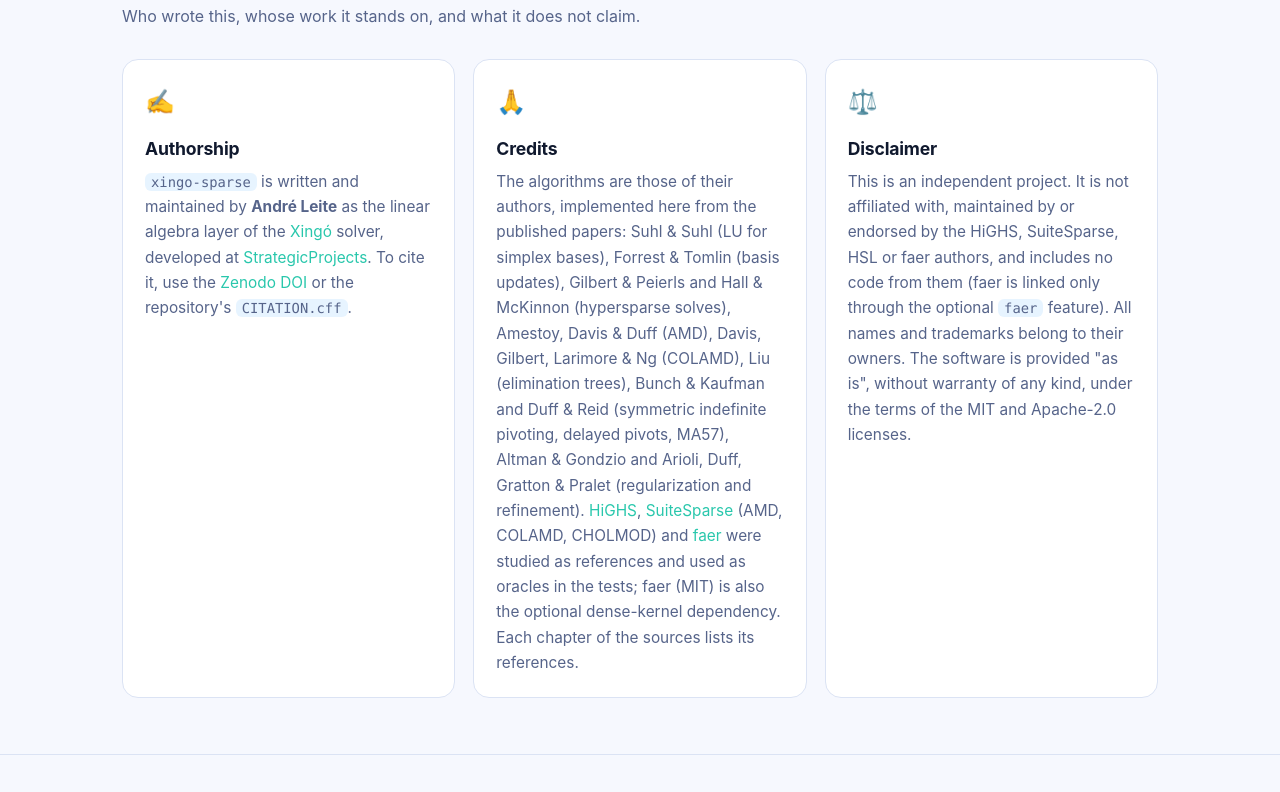
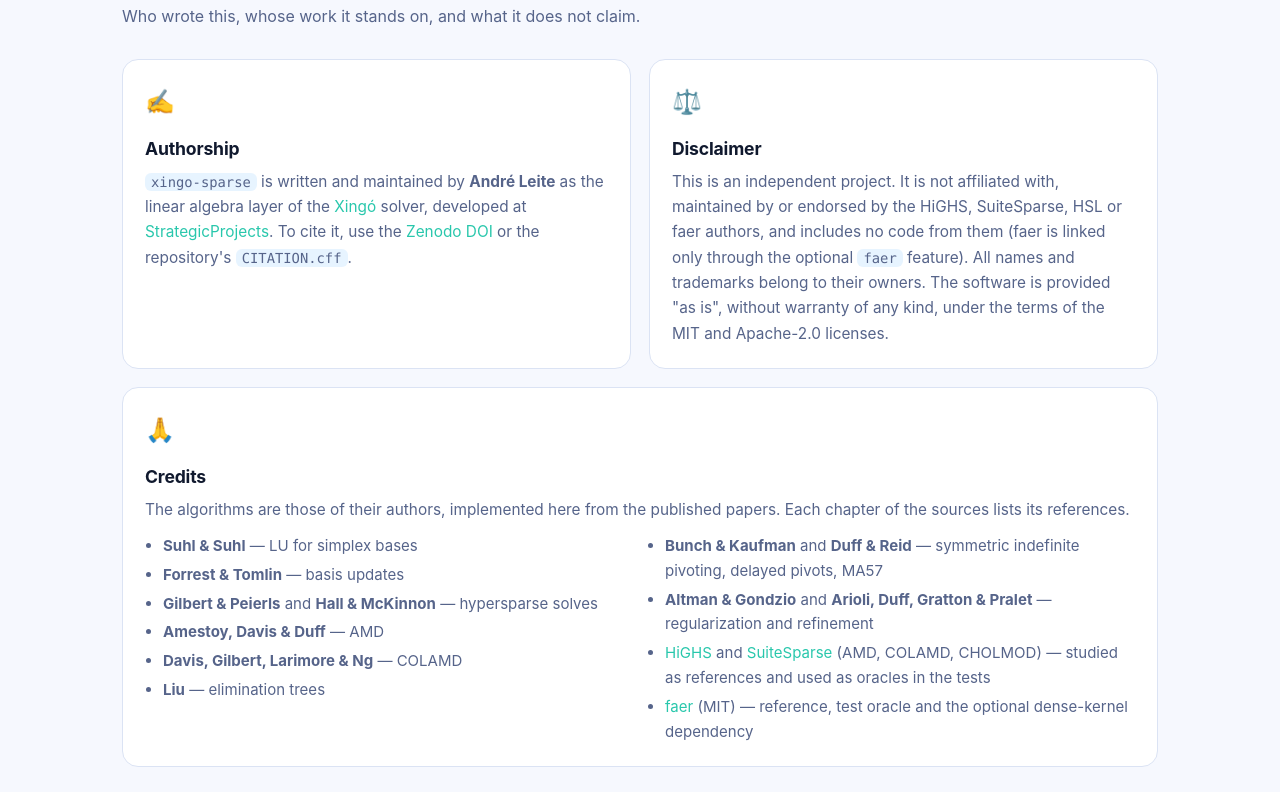
Before and after one commit to StrategicProjects/xingo-sparse, a plain HTML site: page site/index.html in a window 1280 px wide. Shown: the part 6256-7048 px from the top of the page. Drawn offline with Linux system fonts and the light colour scheme.

Commit message:
sparse: workflows com actions de terceiros fixadas por commit e permissões mínimas (build só lê, deploy escreve); página — seção de créditos em dois cartões mais lista em colunas
Mesmo arranjo adotado na xingo-extprec (D-0123, D-0124). Nenhuma mudança de código.

Co-Authored-By: Claude Fable 5.2 <noreply@anthropic.com>
Claude-Session: https://claude.ai/code/session_01358TeZ6fozKtrKuYr8KqGf

```diff
--- a/site/index.html
+++ b/site/index.html
@@ -134,6 +134,9 @@
   .card h3 { margin: 12px 0 6px; font-size: 1.1rem; letter-spacing: -.01em; }
   .card p { margin: 0; color: var(--muted); font-size: .96rem; }
   .card ul { margin: 8px 0 0; padding-left: 18px; color: var(--muted); font-size: .94rem; }
+  .card ul.cols { columns: 2; column-gap: 32px; margin-top: 12px; }
+  .card ul.cols li { break-inside: avoid; margin-bottom: 4px; }
+  @media (max-width: 860px) { .card ul.cols { columns: 1; } }
 
   .pills { display: flex; flex-wrap: wrap; gap: 8px; margin-top: 6px; }
   .pill { font: 600 .82rem ui-monospace, monospace; padding: 6px 11px; border-radius: 999px; background: color-mix(in srgb, var(--brand) 12%, transparent); border: 1px solid color-mix(in srgb, var(--brand) 26%, transparent); color: var(--fg); }
@@ -388,10 +391,25 @@ assert!(nnz_l &lt;= s.<span class="c-cmd">cholesky_nnz</span>(&amp;q)?);</code><
     <div class="wrap">
       <h2>Authorship, credits and disclaimer</h2>
       <p class="sub">Who wrote this, whose work it stands on, and what it does not claim.</p>
-      <div class="grid f3">
+      <div class="grid f2">
         <div class="card"><div class="ic">✍️</div><h3>Authorship</h3><p><code>xingo-sparse</code> is written and maintained by <strong>André Leite</strong> as the linear algebra layer of the <a href="https://github.com/StrategicProjects/xingo">Xingó</a> solver, developed at <a href="https://github.com/StrategicProjects">StrategicProjects</a>. To cite it, use the <a href="https://doi.org/10.5281/zenodo.24095312">Zenodo DOI</a> or the repository's <code>CITATION.cff</code>.</p></div>
-        <div class="card"><div class="ic">🙏</div><h3>Credits</h3><p>The algorithms are those of their authors, implemented here from the published papers: Suhl &amp; Suhl (LU for simplex bases), Forrest &amp; Tomlin (basis updates), Gilbert &amp; Peierls and Hall &amp; McKinnon (hypersparse solves), Amestoy, Davis &amp; Duff (AMD), Davis, Gilbert, Larimore &amp; Ng (COLAMD), Liu (elimination trees), Bunch &amp; Kaufman and Duff &amp; Reid (symmetric indefinite pivoting, delayed pivots, MA57), Altman &amp; Gondzio and Arioli, Duff, Gratton &amp; Pralet (regularization and refinement). <a href="https://highs.dev">HiGHS</a>, <a href="https://github.com/DrTimothyAldenDavis/SuiteSparse">SuiteSparse</a> (AMD, COLAMD, CHOLMOD) and <a href="https://crates.io/crates/faer">faer</a> were studied as references and used as oracles in the tests; faer (MIT) is also the optional dense-kernel dependency. Each chapter of the sources lists its references.</p></div>
         <div class="card"><div class="ic">⚖️</div><h3>Disclaimer</h3><p>This is an independent project. It is not affiliated with, maintained by or endorsed by the HiGHS, SuiteSparse, HSL or faer authors, and includes no code from them (faer is linked only through the optional <code>faer</code> feature). All names and trademarks belong to their owners. The software is provided "as is", without warranty of any kind, under the terms of the MIT and Apache-2.0 licenses.</p></div>
+      </div>
+      <div class="grid" style="margin-top:18px">
+        <div class="card"><div class="ic">🙏</div><h3>Credits</h3><p>The algorithms are those of their authors, implemented here from the published papers. Each chapter of the sources lists its references.</p>
+          <ul class="cols">
+            <li><strong>Suhl &amp; Suhl</strong> — LU for simplex bases</li>
+            <li><strong>Forrest &amp; Tomlin</strong> — basis updates</li>
+            <li><strong>Gilbert &amp; Peierls</strong> and <strong>Hall &amp; McKinnon</strong> — hypersparse solves</li>
+            <li><strong>Amestoy, Davis &amp; Duff</strong> — AMD</li>
+            <li><strong>Davis, Gilbert, Larimore &amp; Ng</strong> — COLAMD</li>
+            <li><strong>Liu</strong> — elimination trees</li>
+            <li><strong>Bunch &amp; Kaufman</strong> and <strong>Duff &amp; Reid</strong> — symmetric indefinite pivoting, delayed pivots, MA57</li>
+            <li><strong>Altman &amp; Gondzio</strong> and <strong>Arioli, Duff, Gratton &amp; Pralet</strong> — regularization and refinement</li>
+            <li><a href="https://highs.dev">HiGHS</a> and <a href="https://github.com/DrTimothyAldenDavis/SuiteSparse">SuiteSparse</a> (AMD, COLAMD, CHOLMOD) — studied as references and used as oracles in the tests</li>
+            <li><a href="https://crates.io/crates/faer">faer</a> (MIT) — reference, test oracle and the optional dense-kernel dependency</li>
+          </ul>
+        </div>
       </div>
     </div>
   </section>
```
Also changed, not shown: 2 other files.
